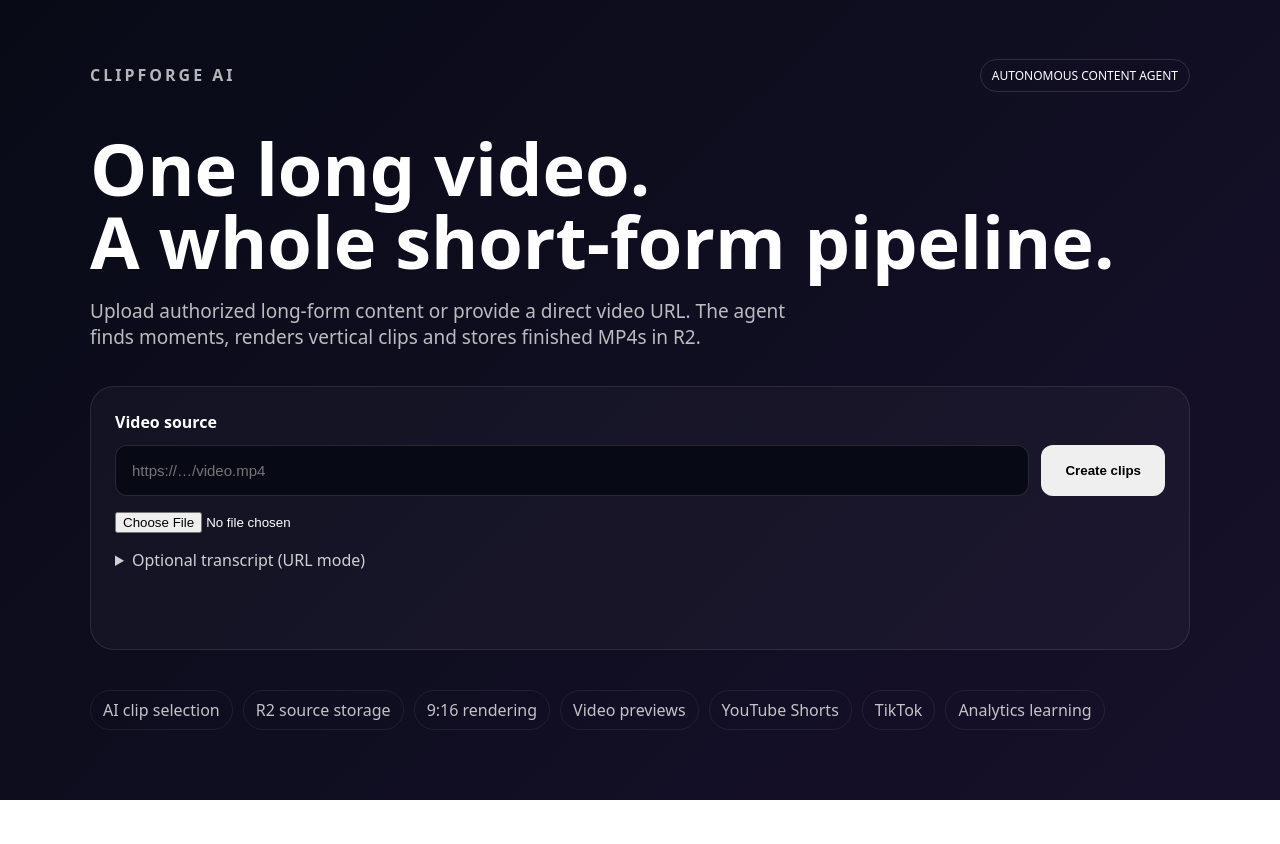
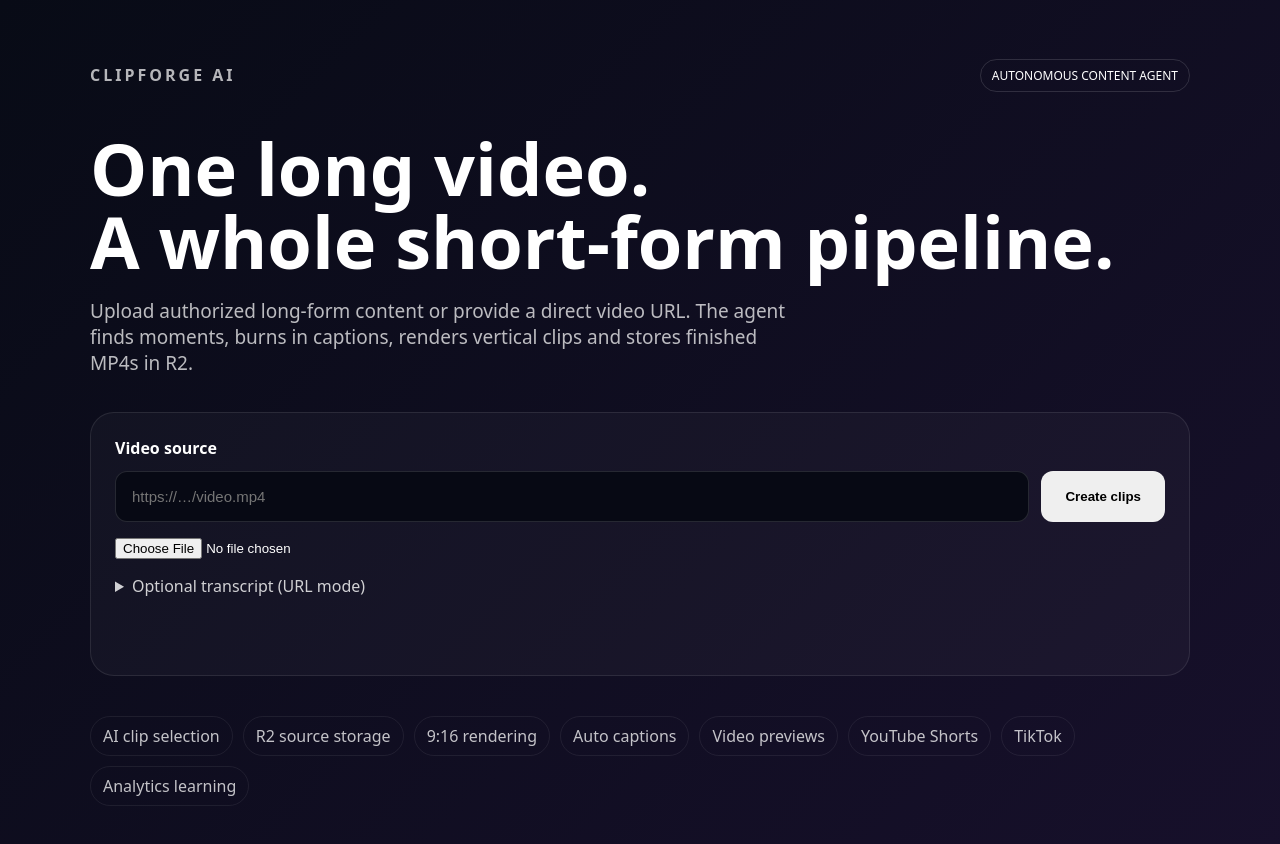
Before and after one commit to meetgiri2508-cmd/meet, a Next.js app: page / in a window 1280 px wide. Shown: the top 844 px of the page. Before the commit the page ends 800 px from the top, so only its background shows below. Built offline with nearby package versions, Linux system fonts and the light colour scheme.

Commit message:
Connect UI to automatic burned-in captions

```diff
--- a/app/page.tsx
+++ b/app/page.tsx
@@ -1,10 +1,11 @@
 'use client';
 import {useState} from 'react';
 
+type Segment={start:number;end:number;text:string};
 type Clip={start:number;end:number;title:string;hookScore:number;reason:string;caption?:string;outputUrl?:string;rendering?:boolean};
 
 export default function Home(){
- const [source,setSource]=useState(''); const [transcript,setTranscript]=useState(''); const [file,setFile]=useState<File|null>(null); const [status,setStatus]=useState(''); const [clips,setClips]=useState<Clip[]>([]); const [busy,setBusy]=useState(false);
+ const [source,setSource]=useState(''); const [transcript,setTranscript]=useState(''); const [segments,setSegments]=useState<Segment[]>([]); const [file,setFile]=useState<File|null>(null); const [status,setStatus]=useState(''); const [clips,setClips]=useState<Clip[]>([]); const [busy,setBusy]=useState(false);
  async function uploadSource(){
   if(!file) return source;
   setStatus('Uploading source directly to R2…');
@@ -16,7 +17,7 @@ export default function Home(){
  }
  async function run(){
   if(!source.trim()&&!file){setStatus('Add a video URL or upload a video first.');return;}
-  setBusy(true); setClips([]);
+  setBusy(true); setClips([]); setSegments([]);
   try{
    const resolvedSource=await uploadSource(); setSource(resolvedSource);
    setStatus('AI is transcribing and analyzing the source…');
@@ -27,28 +28,28 @@ export default function Home(){
     r=await fetch('/api/agent',{method:'POST',headers:{'Content-Type':'application/json'},body:JSON.stringify({source:resolvedSource,transcript,count:5})});
    }
    const data=await r.json(); if(!r.ok) throw new Error(data.error||'Agent failed');
-   setClips(data.clips||[]); setStatus(`${data.clips?.length||0} clip candidates generated. Render the ones you want.`);
+   setSegments(Array.isArray(data.segments)?data.segments:[]); setClips(data.clips||[]); setStatus(`${data.clips?.length||0} clip candidates generated. Render the ones you want.`);
   }catch(e){setStatus(e instanceof Error?e.message:'Agent failed.');} finally{setBusy(false);}
  }
  async function renderClip(index:number){
   const clip=clips[index];
-  setClips(prev=>prev.map((c,i)=>i===index?{...c,rendering:true}:c)); setStatus(`Rendering clip ${index+1}…`);
+  setClips(prev=>prev.map((c,i)=>i===index?{...c,rendering:true}:c)); setStatus(`Rendering clip ${index+1} with captions…`);
   try{
-   const r=await fetch('/api/render',{method:'POST',headers:{'Content-Type':'application/json'},body:JSON.stringify({sourceUrl:source,start:clip.start,end:clip.end})});
+   const r=await fetch('/api/render',{method:'POST',headers:{'Content-Type':'application/json'},body:JSON.stringify({sourceUrl:source,start:clip.start,end:clip.end,segments,captions:true})});
    const data=await r.json(); if(!r.ok) throw new Error(data.error||'Render failed');
-   setClips(prev=>prev.map((c,i)=>i===index?{...c,outputUrl:data.outputUrl,rendering:false}:c)); setStatus(`Clip ${index+1} rendered successfully.`);
+   setClips(prev=>prev.map((c,i)=>i===index?{...c,outputUrl:data.outputUrl,rendering:false}:c)); setStatus(`Clip ${index+1} rendered with captions successfully.`);
   }catch(e){setClips(prev=>prev.map((c,i)=>i===index?{...c,rendering:false}:c)); setStatus(e instanceof Error?e.message:'Render failed.');}
  }
  return <main style={{minHeight:'100vh',padding:'48px 24px',fontFamily:'system-ui',background:'linear-gradient(135deg,#080b16,#17102b)',color:'#fff'}}><div style={{maxWidth:1100,margin:'auto'}}>
   <div style={{display:'flex',justifyContent:'space-between',alignItems:'center'}}><p style={{letterSpacing:3,opacity:.7,fontWeight:800}}>CLIPFORGE AI</p><span style={{padding:'7px 11px',border:'1px solid #ffffff22',borderRadius:999,fontSize:12}}>AUTONOMOUS CONTENT AGENT</span></div>
   <h1 style={{fontSize:'clamp(40px,7vw,72px)',lineHeight:1.02,margin:'30px 0 14px'}}>One long video.<br/>A whole short-form pipeline.</h1>
-  <p style={{fontSize:19,opacity:.72,maxWidth:720}}>Upload authorized long-form content or provide a direct video URL. The agent finds moments, renders vertical clips and stores finished MP4s in R2.</p>
+  <p style={{fontSize:19,opacity:.72,maxWidth:720}}>Upload authorized long-form content or provide a direct video URL. The agent finds moments, burns in captions, renders vertical clips and stores finished MP4s in R2.</p>
   <section style={{marginTop:36,padding:24,border:'1px solid #ffffff18',borderRadius:24,background:'#ffffff08'}}>
    <label style={{display:'block',fontWeight:700}}>Video source</label><div style={{display:'flex',gap:12,marginTop:12,flexWrap:'wrap'}}><input value={source} onChange={e=>setSource(e.target.value)} placeholder='https://…/video.mp4' style={{flex:'1 1 500px',padding:16,borderRadius:12,border:'1px solid #ffffff20',background:'#070914',color:'#fff',fontSize:15}}/><button disabled={busy} onClick={run} style={{padding:'14px 24px',border:0,borderRadius:12,fontWeight:800,opacity:busy?.6:1}}>{busy?'Running agent…':'Create clips'}</button></div>
    <div style={{marginTop:14}}><input type='file' accept='video/*' onChange={e=>setFile(e.target.files?.[0]||null)}/>{file&&<span style={{marginLeft:10,opacity:.7,fontSize:13}}>{file.name}</span>}</div>
    <details style={{marginTop:16,opacity:.8}}><summary>Optional transcript (URL mode)</summary><textarea value={transcript} onChange={e=>setTranscript(e.target.value)} placeholder='Paste a transcript to let the agent select clips without transcription.' style={{width:'100%',minHeight:120,marginTop:10,padding:14,borderRadius:12,background:'#070914',color:'#fff',border:'1px solid #ffffff20'}}/></details><p style={{opacity:.65,minHeight:22}}>{status}</p>
   </section>
-  {clips.length>0&&<><h2 style={{marginTop:36}}>AI-selected moments</h2><div style={{display:'grid',gridTemplateColumns:'repeat(auto-fit,minmax(250px,1fr))',gap:16,marginTop:14}}>{clips.map((c,i)=><article key={`${c.start}-${i}`} style={{padding:20,borderRadius:18,border:'1px solid #ffffff18',background:'#ffffff08'}}>{c.outputUrl?<video src={c.outputUrl} controls playsInline style={{width:'100%',height:260,objectFit:'cover',borderRadius:14,background:'#080a12'}}/>:<div style={{height:150,borderRadius:14,background:'linear-gradient(160deg,#292d4a,#080a12)',display:'grid',placeItems:'center',fontSize:34}}>▶</div>}<h3>{c.title}</h3><small>{Math.round(c.start)}s–{Math.round(c.end)}s • Hook score {c.hookScore}/100</small><p style={{opacity:.68,fontSize:14}}>{c.reason}</p>{c.outputUrl?<a href={c.outputUrl} target='_blank' rel='noreferrer' style={{display:'inline-block',marginTop:8,padding:'10px 13px',borderRadius:10,border:'1px solid #ffffff22',color:'#fff',textDecoration:'none'}}>Open MP4</a>:<button disabled={c.rendering} onClick={()=>renderClip(i)} style={{marginTop:8,padding:'10px 13px',borderRadius:10,border:'1px solid #ffffff22',background:'transparent',color:'#fff'}}>{c.rendering?'Rendering…':'Render clip'}</button>}</article>)}</div></>}
-  <section style={{marginTop:40,display:'flex',gap:10,flexWrap:'wrap',opacity:.75}}>{['AI clip selection','R2 source storage','9:16 rendering','Video previews','YouTube Shorts','TikTok','Analytics learning'].map(x=><span key={x} style={{padding:'8px 12px',border:'1px solid #ffffff18',borderRadius:999}}>{x}</span>)}</section>
+  {clips.length>0&&<><h2 style={{marginTop:36}}>AI-selected moments</h2><div style={{display:'grid',gridTemplateColumns:'repeat(auto-fit,minmax(250px,1fr))',gap:16,marginTop:14}}>{clips.map((c,i)=><article key={`${c.start}-${i}`} style={{padding:20,borderRadius:18,border:'1px solid #ffffff18',background:'#ffffff08'}}>{c.outputUrl?<video src={c.outputUrl} controls playsInline style={{width:'100%',height:260,objectFit:'cover',borderRadius:14,background:'#080a12'}}/>:<div style={{height:150,borderRadius:14,background:'linear-gradient(160deg,#292d4a,#080a12)',display:'grid',placeItems:'center',fontSize:34}}>▶</div>}<h3>{c.title}</h3><small>{Math.round(c.start)}s–{Math.round(c.end)}s • Hook score {c.hookScore}/100</small><p style={{opacity:.68,fontSize:14}}>{c.reason}</p>{c.outputUrl?<a href={c.outputUrl} target='_blank' rel='noreferrer' style={{display:'inline-block',marginTop:8,padding:'10px 13px',borderRadius:10,border:'1px solid #ffffff22',color:'#fff',textDecoration:'none'}}>Open MP4</a>:<button disabled={c.rendering} onClick={()=>renderClip(i)} style={{marginTop:8,padding:'10px 13px',borderRadius:10,border:'1px solid #ffffff22',background:'transparent',color:'#fff'}}>{c.rendering?'Rendering…':'Render + captions'}</button>}</article>)}</div></>}
+  <section style={{marginTop:40,display:'flex',gap:10,flexWrap:'wrap',opacity:.75}}>{['AI clip selection','R2 source storage','9:16 rendering','Auto captions','Video previews','YouTube Shorts','TikTok','Analytics learning'].map(x=><span key={x} style={{padding:'8px 12px',border:'1px solid #ffffff18',borderRadius:999}}>{x}</span>)}</section>
  </div></main>
 }
```
